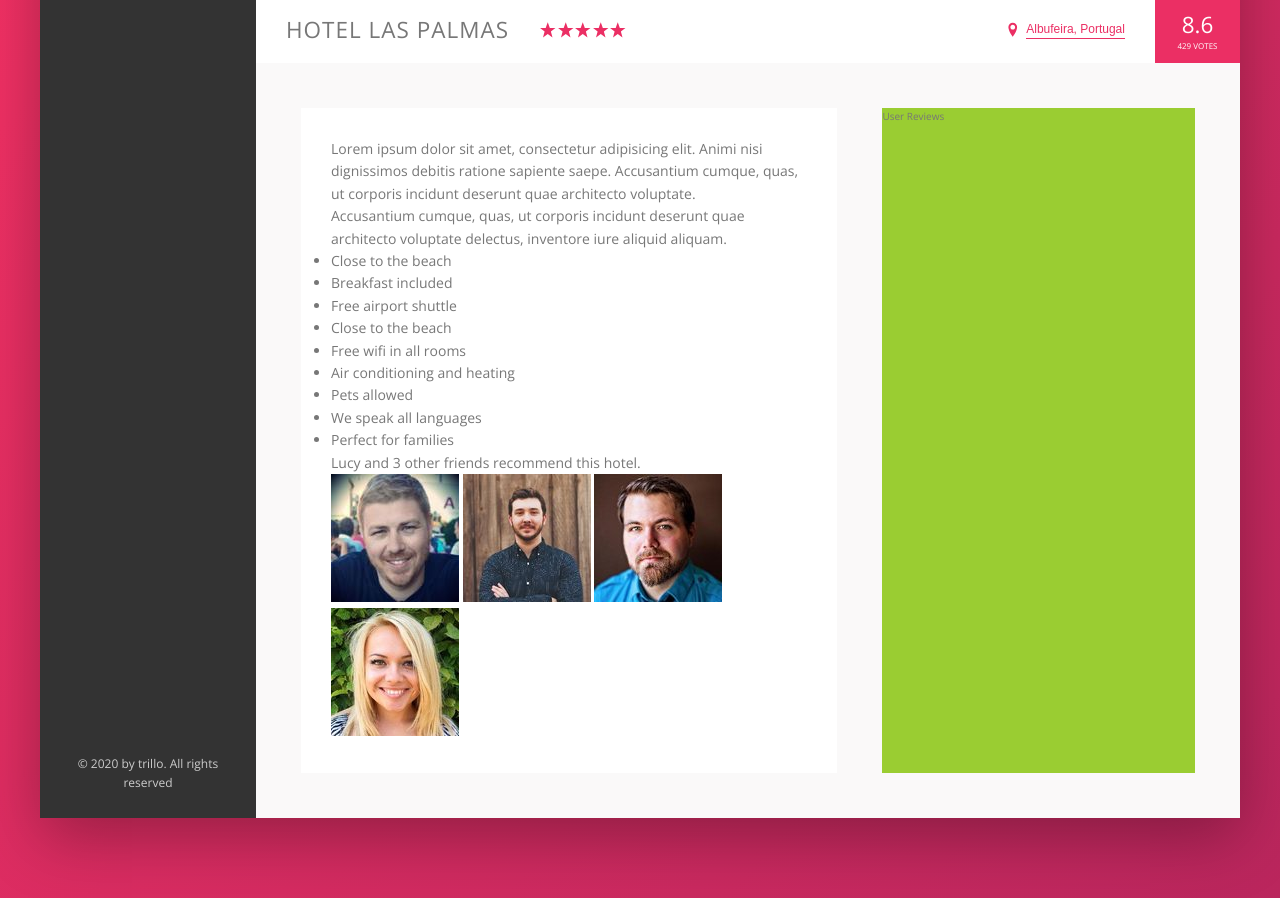
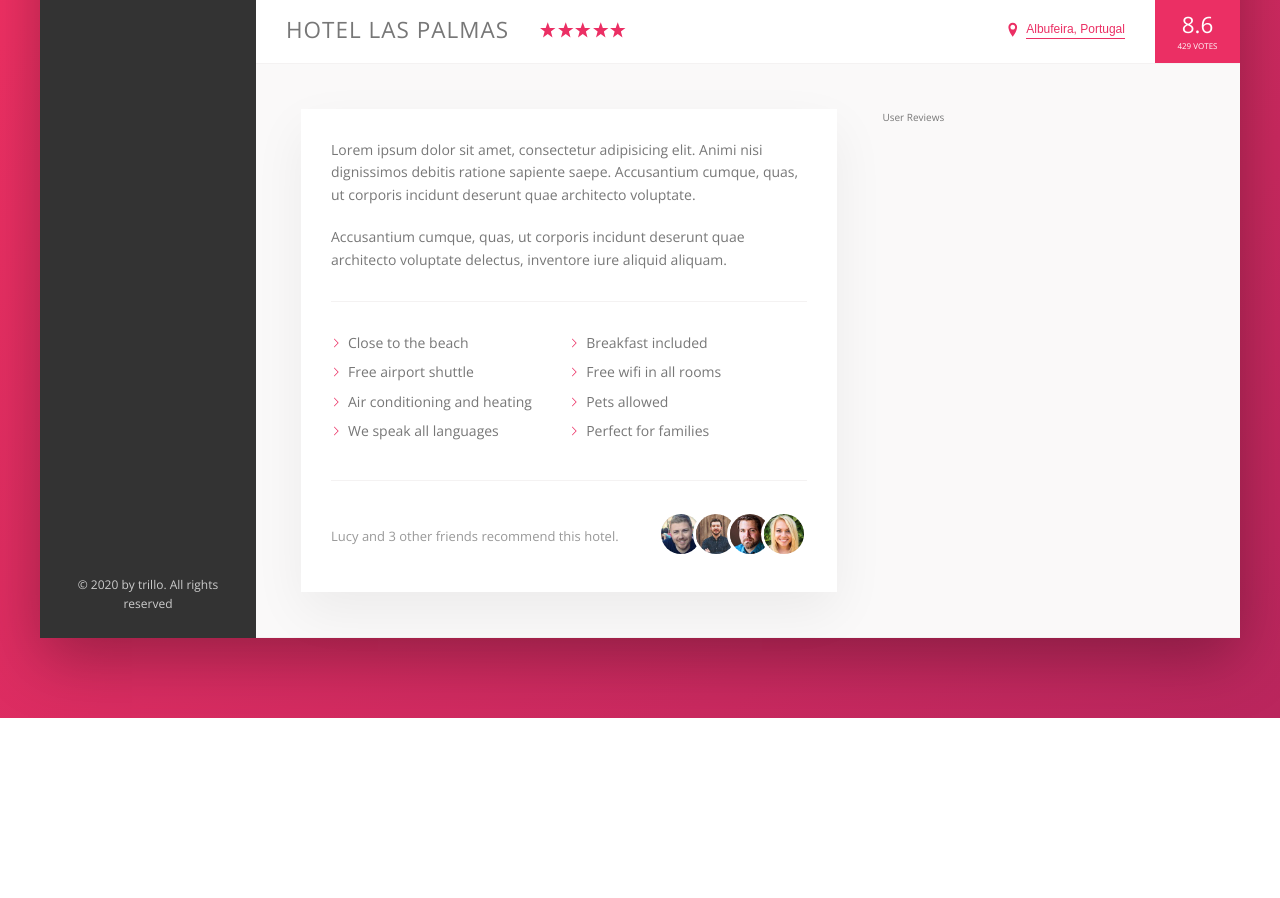
Before and after one commit to sean-birmingham/Trillo-Advanced-CSS, a website: page index.html in a window 1280 px wide. Shown: the part 538-1436 px from the top of the page. After the commit the page ends 1256 px from the top, so only its background shows below. Drawn offline with nearby package versions, Linux system fonts and the light colour scheme.

Commit message:
finished styling description section

```diff
--- a/index.html
+++ b/index.html
@@ -158,7 +158,6 @@
                 <li class="list__item">Close to the beach</li>
                 <li class="list__item">Breakfast included</li>
                 <li class="list__item">Free airport shuttle</li>
-                <li class="list__item">Close to the beach</li>
                 <li class="list__item">Free wifi in all rooms</li>
                 <li class="list__item">Air conditioning and heating</li>
                 <li class="list__item">Pets allowed</li>
--- a/sass/_base.scss
+++ b/sass/_base.scss
@@ -23,7 +23,7 @@
   --color-grey-dark-2: #777;
   --color-grey-dark-3: #999;
   --shadow-dark: 0 2rem 6rem rgba(0, 0, 0, 0.3);
-  --shadow-light: 0 2rem 5rem rgba(0, 0, 0, 0.06)
+  --shadow-light: 0 2rem 5rem rgba(0, 0, 0, 0.06);
   --line: 1px solid var(--color-grey-light-2);
 }
 
--- a/sass/_components.scss
+++ b/sass/_components.scss
@@ -283,3 +283,63 @@
     box-shadow: none;
   }
 }
+
+// PARAGRAPH
+.paragraph:not(:last-of-type) {
+  margin-bottom: 2rem;
+}
+
+// LIST
+.list {
+  list-style: none;
+  margin: 3rem 0;
+  padding: 3rem 0;
+  border-top: var(--line);
+  border-bottom: var(--line);
+  display: flex;
+  flex-wrap: wrap;
+
+  &__item {
+    flex: 0 0 50%;
+    margin-bottom: 0.7rem;
+  }
+
+  &__item::before {
+    content: '';
+    display: inline-block;
+    color: var(--color-primary);
+    height: 1rem;
+    width: 1rem;
+    margin-right: 0.7rem;
+    background-color: var(--color-primary);
+    -webkit-mask-image: url(../img/chevron-thin-right.svg);
+    -webkit-mask-size: cover;
+  }
+}
+
+// RECOMMEND
+.recommend {
+  box-sizing: content-box;
+  font-size: 1.3rem;
+  color: var(--color-grey-dark-3);
+  display: flex;
+  align-items: center;
+  justify-content: space-between;
+
+  &__count {
+  }
+
+  &__friends {
+  }
+
+  &__photo {
+    height: 4rem;
+    width: 4rem;
+    border-radius: 50%;
+    border: 3px solid #fff;
+
+    &:not(:last-child) {
+      margin-right: -1.5rem;
+    }
+  }
+}
--- a/sass/_layout.scss
+++ b/sass/_layout.scss
@@ -50,6 +50,5 @@
 }
 
 .user-reviews {
-  background-color: yellowgreen;
   flex: 1;
 }
```
Also changed, not shown: css/style.css.
